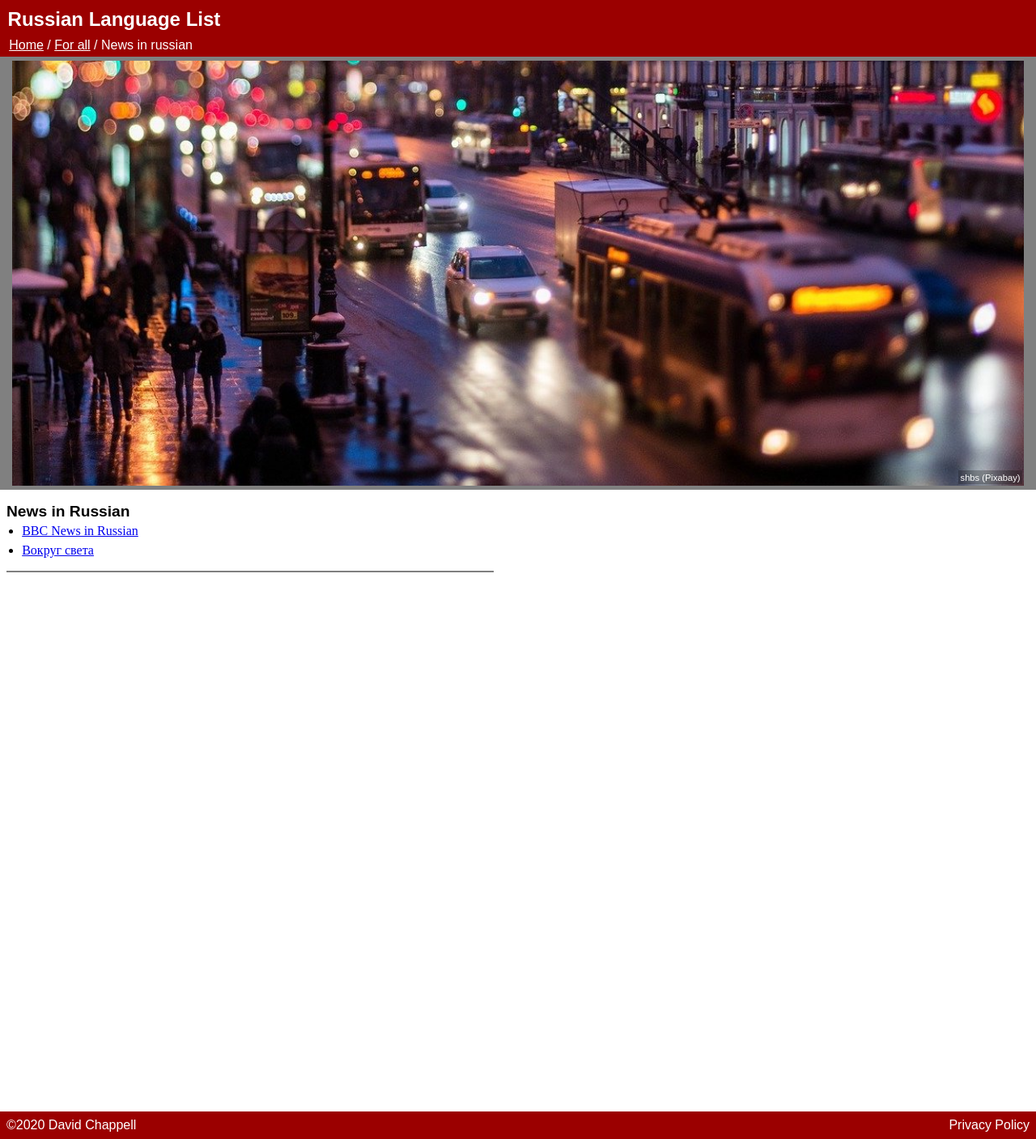
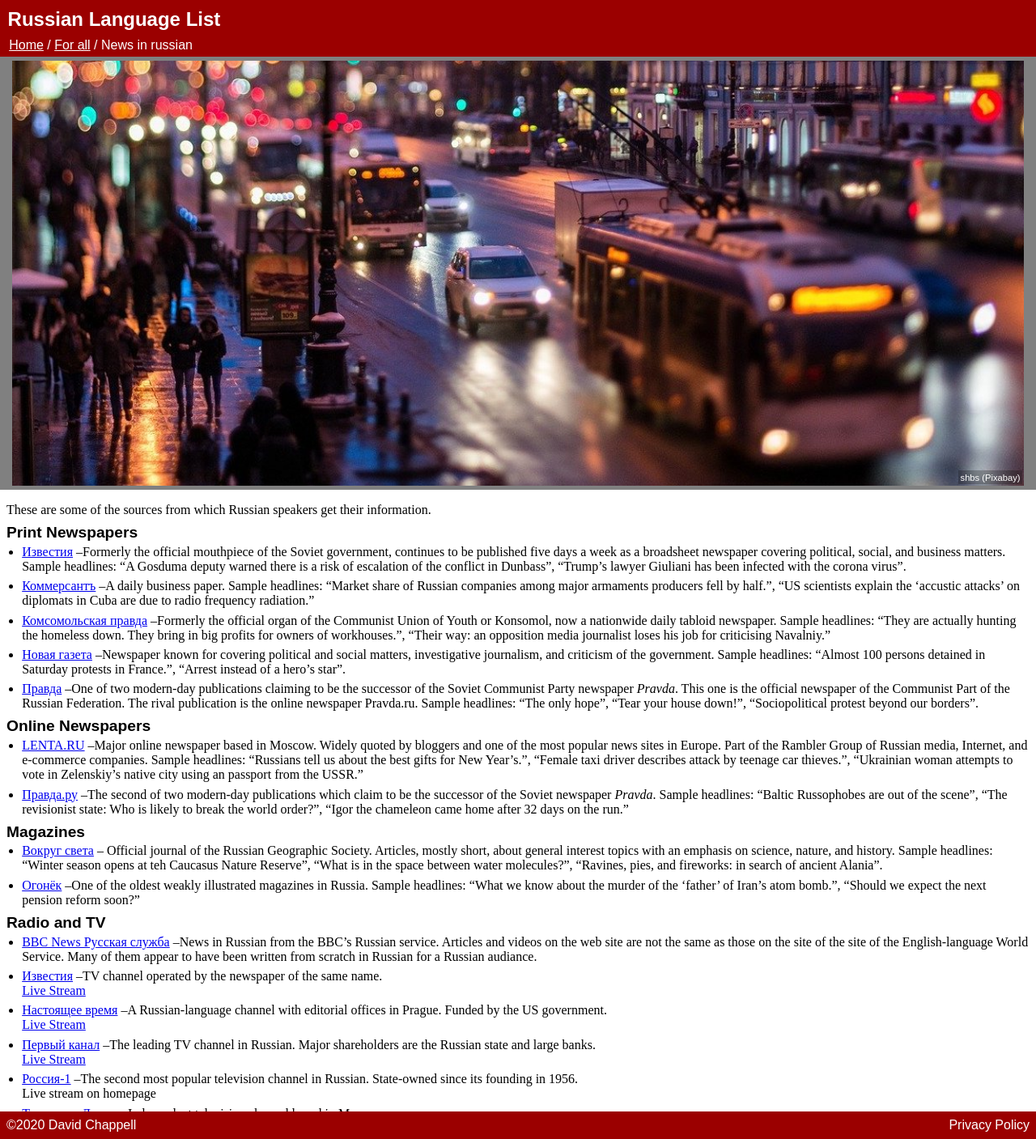
Before and after one commit to david672orford/russian-language-list, a Jekyll site: the page built from for-all/news-in-russian.md, in a window 1280 px wide. Shown: the whole page at 81% size. Built offline with Jekyll 4.4.1, drawn with Linux system fonts in a browser that asks for light colours; our own code applies the rules of GitHub Pages for plain Markdown files.

Commit message:
greatly expanded News in Russian

```diff
--- a/for-all/news-in-russian.md
+++ b/for-all/news-in-russian.md
@@ -1,3 +1,92 @@
-## News in Russian
-* [BBC News in Russian](https://www.bbc.com/russian)
+These are some of the sources from which Russian speakers get their information.
+
+## Print Newspapers
+
+* [Известия](https://iz.ru/)
+  --Formerly the official mouthpiece of the Soviet government, continues to be
+  published five days a week as a broadsheet newspaper covering political,
+  social, and business matters. Sample headlines: "A Gosduma deputy warned there
+  is a risk of escalation of the conflict in Dunbass", "Trump's lawyer Giuliani
+  has been infected with the corona virus".
+* [Коммерсантъ](https://www.kommersant.ru/)
+  --A daily business paper. Sample headlines: "Market share of Russian companies
+  among major armaments producers fell by half.", "US scientists explain the
+  'accustic attacks' on diplomats in Cuba are due to radio frequency radiation."
+* [Комсомольская правда](https://www.kp.ru/)
+  --Formerly the official organ of the Communist Union of Youth or Konsomol,
+  now a nationwide daily tabloid newspaper. Sample headlines: "They are actually
+  hunting the homeless down. They bring in big profits for owners of workhouses.",
+  "Their way: an opposition media journalist loses his job for criticising
+  Navalniy."
+* [Новая газета](https://novayagazeta.ru/)
+  --Newspaper known for covering political and social matters, investigative
+  journalism, and criticism of the government. Sample headlines: "Almost 100
+  persons detained in Saturday protests in France.", "Arrest instead of a
+  hero's star".
+* [Правда](https://gazeta-pravda.ru/)
+  --One of two modern-day publications claiming to be the successor of the
+  Soviet Communist Party newspaper <i>Pravda</i>. This one is the official
+  newspaper of the Communist Part of the Russian Federation. The rival
+  publication is the online newspaper Pravda.ru. Sample headlines: "The only
+  hope", "Tear your house down!", "Sociopolitical protest beyond our borders".
+
+## Online Newspapers
+
+* [LENTA.RU](https://lenta.ru/)
+  --Major online newspaper based in Moscow. Widely quoted by bloggers and one
+  of the most popular news sites in Europe. Part of the Rambler Group of
+  Russian media, Internet, and e-commerce companies. Sample headlines:
+  "Russians tell us about the best gifts for New Year's.", "Female taxi driver
+  describes attack by teenage car thieves.", "Ukrainian woman attempts to vote
+  in Zelenskiy's native city using an passport from the USSR."
+* [Правда.ру](https://www.pravda.ru/)
+  --The second of two modern-day publications which claim to be the successor of
+  the Soviet newspaper <i>Pravda</i>. Sample headlines: "Baltic Russophobes are
+  out of the scene", "The revisionist state: Who is likely to break the world order?",
+  "Igor the chameleon came home after 32 days on the run."
+
+## Magazines
+
 * [Вокруг света](http://www.vokrugsveta.ru/)
+  -- Official journal of the Russian Geographic Society. Articles, mostly short,
+  about general interest topics with an emphasis on science, nature, and history.
+  Sample headlines: "Winter season opens at teh Caucasus Nature Reserve",
+  "What is in the space between water molecules?", "Ravines, pies, and fireworks:
+  in search of ancient Alania".
+* [Огонёк](https://www.kommersant.ru/ogoniok)
+  --One of the oldest weakly illustrated magazines in Russia.
+  Sample headlines: "What we know about the murder of the 'father' of Iran's atom bomb.",
+  "Should we expect the next pension reform soon?"
+
+## Radio and TV
+
+* [BBC News Русская служба](https://www.bbc.com/russian)
+  --News in Russian from the BBC's Russian service. Articles and videos on
+  the web site are not the same as those on the site of the site of the
+  English-language World Service. Many of them appear to have been written
+  from scratch in Russian for a Russian audiance.
+* [Известия](https://iz.ru/)
+  --TV channel operated by the newspaper of the same name.
+  <br><a href="https://iz.ru/live">Live Stream</a>
+* [Настоящее время](https://www.currenttime.tv/)
+  --A Russian-language channel with editorial offices in Prague. Funded by the
+  US government.
+  <br><a href="https://www.youtube.com/watch?v=i_OzppNpK5U">Live Stream</a>
+* [Первый канал](https://www.1tv.ru/)
+  --The leading TV channel in Russian. Major shareholders are the Russian
+  state and large banks.
+  <br><a href="https://www.1tv.ru/live">Live Stream</a>
+* [Россия-1](https://m.russia.tv/)
+  --The second most popular television channel in Russian. State-owned since
+  its founding in 1956.
+  <br>Live stream on homepage
+* [Телеканал Дождь](https://tvrain.ru)
+  --Independent television channel based in Moscow.
+  <br><a href="https://tvrain.ru/live/">Live Stream</a>
+* [Эхо Москвы](https://echo.msk.ru/)
+  --Moscow radio station. News and blogs on site.
+  <br><a href="https://echo.msk.ru/sounds/stream.html">Live Stream</a>
+
+## Other Lists
+
+* [Wikipedia: List of Russian-language televsion channels](https://en.wikipedia.org/wiki/List_of_Russian-language_television_channels)
```
